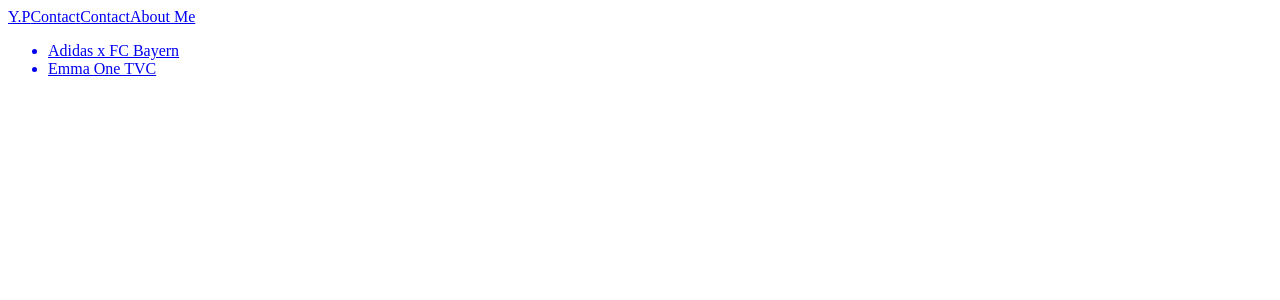
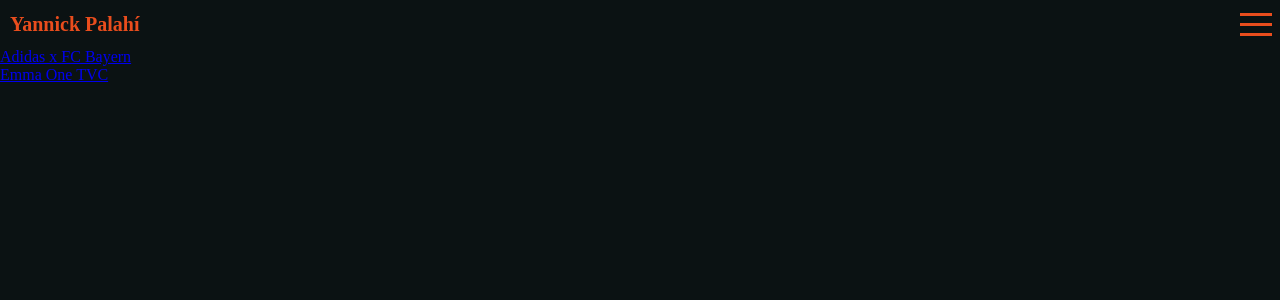
Before and after one commit to SantiagoMC52/yannickpalahi, a React (Create React App) app: page / in a window 1280 px wide. Shown: the top 300 px of the page. Built offline with nearby package versions, Linux system fonts and the light colour scheme.

Commit message:
Install burguer menu for react and style header

```diff
--- a/package.json
+++ b/package.json
@@ -6,6 +6,7 @@
     "@testing-library/jest-dom": "^5.14.1",
     "@testing-library/react": "^11.2.7",
     "@testing-library/user-event": "^12.8.3",
+    "hamburger-react": "^2.4.1",
     "react": "^17.0.2",
     "react-dom": "^17.0.2",
     "react-redux": "^7.2.4",
@@ -13,6 +14,7 @@
     "react-scripts": "4.0.3",
     "redux": "^4.1.0",
     "redux-thunk": "^2.3.0",
+    "sass": "^1.35.1",
     "web-vitals": "^1.1.2"
   },
   "scripts": {
--- /dev/null
+++ b/src/components/Header/header.scss
@@ -0,0 +1,45 @@
+*,
+*::after,
+*::before {
+    margin: 0;
+    padding: 0;
+    box-sizing: border-box;
+}
+
+body {
+    background-color: #0B1213;
+}
+
+.top-container {
+    display: flex;
+    justify-content: space-between;
+
+    &__initials{
+        padding-top: 10px;
+        padding-left: 10px;
+        color: #e94d1d;
+
+        a {
+            text-decoration: none;
+            color: #e94d1d;
+            font-size: 20px;
+        }
+    }
+}
+
+.navbar-container {
+    display: flex;
+    flex-direction: column;
+    justify-content: flex-end;
+
+    &__nav {
+        display: flex;
+        justify-content: space-around;
+
+        a {
+            text-decoration: none;
+            color: #e94d1d;
+            font-size: 20px;
+        }
+    }
+}
--- a/src/components/Header/index.jsx
+++ b/src/components/Header/index.jsx
@@ -1,15 +1,36 @@
-import React from 'react';
+import React, { useState } from 'react';
 import { Link } from 'react-router-dom';
+import { Divide as Hamburger } from 'hamburger-react';
+import './header.scss';
 
-const Header = () => (
+const Header = () => {
+  const [isOpen, setOpen] = useState(false);
+
+  return (
     <>
-    <nav>
+      <div className="top-container">
+
+        <h2 className="top-container__initials">
+          {' '}
+          <Link to="/">Yannick Palahí</Link>
+        </h2>
+
+        <Hamburger toggled={isOpen} toggle={setOpen} duration={0.8} color="#e94d1d" />
+      </div>
+      <div className="navbar-container">
+        {
+        isOpen ? (
+          <nav className="navbar-container__nav">
             <Link to="/">Y.P</Link>
-      <Link to="/projects">Contact</Link>
+            <Link to="/projects">Projects</Link>
             <Link to="/contact">Contact</Link>
             <Link to="/aboutme">About Me</Link>
           </nav>
+        ) : ''
+      }
+      </div>
     </>
   );
+};
 
 export default Header;
```
Also changed, not shown: 1 other file (tests, documents, lock files or other folders). Lines whose indentation alone changed are shown as unchanged.
